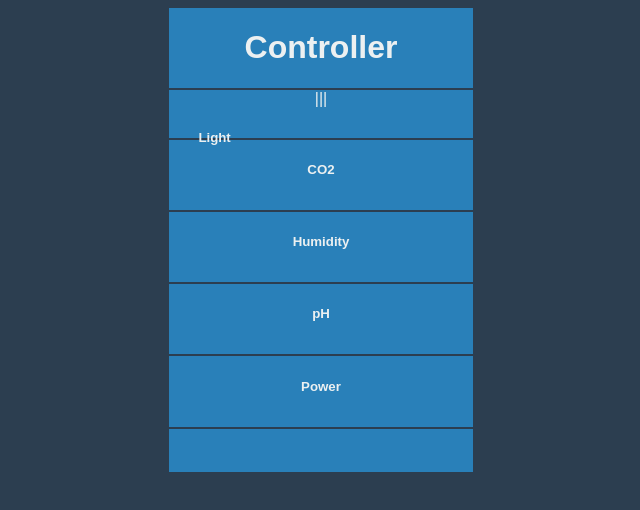
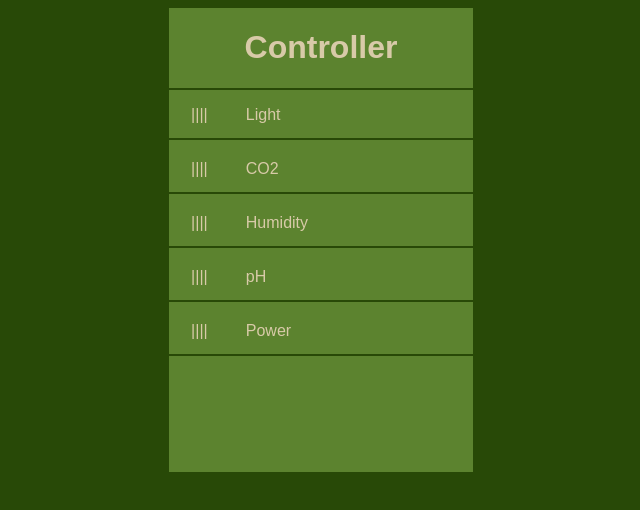
Before and after one commit to elmeltone/controller, a React app: page / in a window 1280 px wide. Shown: the top 510 px of the page, without its empty margins (319-959 px from the left). Built offline with nearby package versions, Linux system fonts and the light colour scheme.

Commit message:
Aligns grip icons and instrument names

```diff
--- a/src/components/App.js
+++ b/src/components/App.js
@@ -26,21 +26,29 @@ class App extends React.Component {
         </div>
         <div className="dashboard">
           <div className="instrument light">
-            <div className="grip">|||</div>
-            <h5 className="sensor-name">Light</h5>
+            <div className="grip"><p>||||</p></div>
+            <div className="sensor-name"><p>Light</p></div>
             <div className="indicator"></div>
           </div>
           <div className="instrument CO2">
-            <h5>CO2</h5>
+            <div className="grip"><p>||||</p></div>
+            <div className="sensor-name"><p>CO2</p></div>
+            <div className="indicator"></div>
           </div>
           <div className="instrument humidity">
-            <h5>Humidity</h5>
+            <div className="grip"><p>||||</p></div>
+            <div className="sensor-name"><p>Humidity</p></div>
+            <div className="indicator"></div>
           </div>
           <div className="instrument pH">
-            <h5>pH</h5>
+            <div className="grip"><p>||||</p></div>
+            <div className="sensor-name"><p>pH</p></div>
+            <div className="indicator"></div>
           </div>
           <div className="instrument power">
-            <h5>Power</h5>
+            <div className="grip"><p>||||</p></div>
+            <div className="sensor-name"><p>Power</p></div>
+            <div className="indicator"></div>
           </div>
         </div>
       </div>
--- a/src/index.css
+++ b/src/index.css
@@ -10,6 +10,20 @@ sapphire: #3498DB;
 shady-sapphire: #2980B9;
 red: #E74C3C;
 white: #ECF0F1;
+
+Sea Wolf Palette:
+red: DC3522;
+paper: D9CB9E;
+dark-sea: 374140;
+charcoal: 2A2C2B;
+black: 1E1E20;
+
+Japanese Garden Palette:
+sand: D8CAA8;
+moss: 5C832F;
+leaf: 284907;
+soil: 382513;
+stone: 363942;
 */
 /***** Normalize ******/
 /*! normalize.css v4.1.1 | MIT License | github.com/necolas/normalize.css */
@@ -382,8 +396,8 @@ textarea {
 /***** Mixins ******/
 /***** General Styles ******/
 body {
-  background: #2C3E50;
-  color: #ECF0F1;
+  background: #284907;
+  color: #284907;
   text-align: center;
   font-size: 16px; }
 
@@ -395,25 +409,31 @@ div {
   width: 304px;
   height: 464px;
   margin: 8px auto;
-  background: #2980B9;
-  color: #ECF0F1; }
+  background: #5C832F;
+  color: #D8CAA8; }
 
 .masthead, .dashboard, .instrument {
   width: 100%; }
 
 .dashboard {
-  border-top: 2px solid #2C3E50; }
+  border-top: 2px solid #284907; }
 
 .instrument {
   height: 48px;
-  border-bottom: 2px solid #2C3E50;
-  display: block; }
+  border-bottom: 2px solid #284907; }
+
+.grip, .sensor-name, .indicator {
+  height: 100%;
+  float: left;
+  vertical-align: middle; }
 
 .grip {
   width: 20%; }
 
 .sensor-name {
-  width: 30%; }
+  width: 30%;
+  text-align: left;
+  padding-left: 16px; }
 
 .indicator {
   width: 50%; }
--- a/src/sass/main.scss
+++ b/src/sass/main.scss
@@ -6,11 +6,11 @@ Author: MeltWebs <michael@meltwebs.com>
 
 /***** Colors ******/
 
-$dark: #2C3E50;
-$complement: #3498DB;
-$anchor: #2980B9;
-$emphasis: #E74C3C;
-$plain: #ECF0F1;
+$dark: #363942;
+$complement: #5C832F;
+$anchor: #284907;
+$contrast: #382513;
+$plain: #D8CAA8;
 
 /*
 Flat UI Palette
@@ -19,6 +19,20 @@ sapphire: #3498DB;
 shady-sapphire: #2980B9;
 red: #E74C3C;
 white: #ECF0F1;
+
+Sea Wolf Palette:
+red: DC3522;
+paper: D9CB9E;
+dark-sea: 374140;
+charcoal: 2A2C2B;
+black: 1E1E20;
+
+Japanese Garden Palette:
+sand: D8CAA8;
+moss: 5C832F;
+leaf: 284907;
+soil: 382513;
+stone: 363942;
 */
 
 /***** Normalize ******/
@@ -30,8 +44,8 @@ white: #ECF0F1;
 /***** General Styles ******/
 
 body {
-  background: $dark;
-  color: $plain;
+  background: $anchor;
+  color: $anchor;
   text-align: center;
   font-size: 16px;
 }
@@ -46,7 +60,7 @@ div {
   width: 304px;
   height: 464px;
   margin: 8px auto;
-  background: $anchor;
+  background: $complement;
   color: $plain;
 }
 
@@ -55,13 +69,18 @@ div {
 }
 
 .dashboard {
-  border-top: 2px solid $dark;
+  border-top: 2px solid $anchor;
 }
 
 .instrument {
   height: 48px;
-  border-bottom: 2px solid $dark;
-  display: block;
+  border-bottom: 2px solid $anchor;
+}
+
+.grip, .sensor-name, .indicator {
+  height: 100%;
+  float: left;
+  vertical-align: middle;
 }
 
 .grip {
@@ -70,6 +89,8 @@ div {
 
 .sensor-name {
   width: 30%;
+  text-align: left;
+  padding-left: 16px;
 }
 
 .indicator {
```
Also changed, not shown: 2 other files (tests, documents, lock files or other folders).
